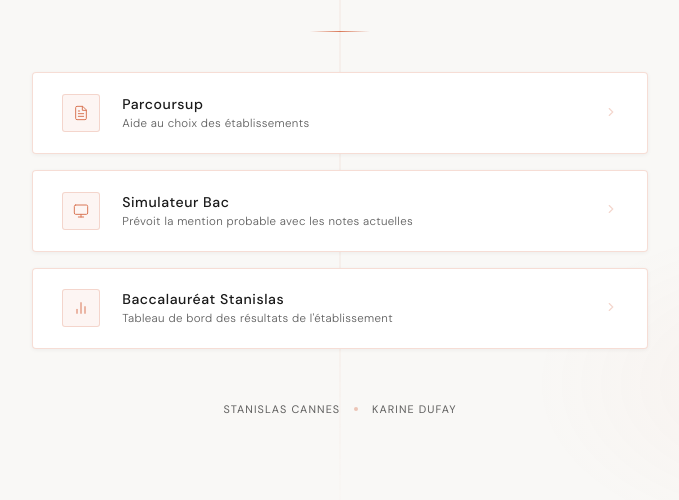
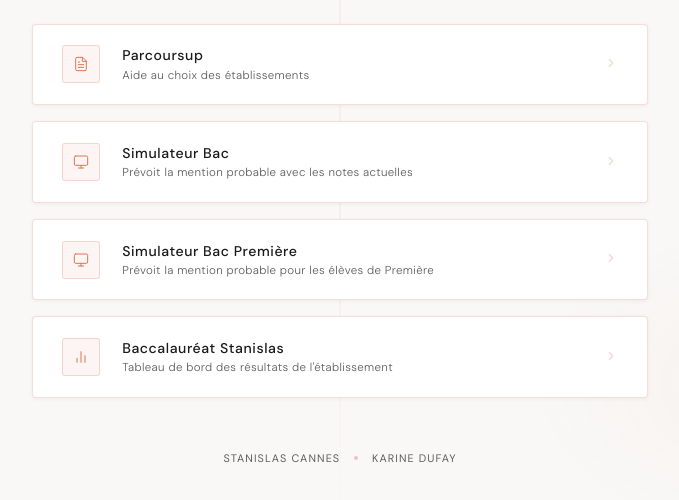
Before and after one commit to dufayk/dashboards, a plain HTML site: page index.html in a window 1280 px wide. Shown: the part 256-756 px from the top of the page, without its empty margins (300-979 px from the left). Drawn offline with nearby package versions, Linux system fonts and the light colour scheme.

Commit message:
Add files via upload

```diff
--- a/index.html
+++ b/index.html
@@ -225,6 +225,7 @@
   .btn:nth-child(1) { animation: fadeIn 0.8s 0.7s both; }
   .btn:nth-child(2) { animation: fadeIn 0.8s 0.85s both; }
   .btn:nth-child(3) { animation: fadeIn 0.8s 1s both; }
+  .btn:nth-child(4) { animation: fadeIn 0.8s 1.15s both; }
 
   /* Pied */
   .footer {
@@ -263,7 +264,7 @@
 
   <div class="btn-list">
 
-    <a class="btn" href="parcoursup_dashboard_V3.html">
+    <a class="btn" href="parcoursup_dashboard_V2.html">
       <div class="btn-icon">
         <svg viewBox="0 0 24 24"><path d="M14 2H6a2 2 0 0 0-2 2v16a2 2 0 0 0 2 2h12a2 2 0 0 0 2-2V8z"/><polyline points="14 2 14 8 20 8"/><line x1="16" y1="13" x2="8" y2="13"/><line x1="16" y1="17" x2="8" y2="17"/><polyline points="10 9 9 9 8 9"/></svg>
       </div>
@@ -281,6 +282,17 @@
       <div class="btn-text">
         <span class="btn-label">Simulateur Bac</span>
         <span class="btn-desc">Prévoit la mention probable avec les notes actuelles</span>
+      </div>
+      <div class="arrow"><svg viewBox="0 0 24 24"><polyline points="9 18 15 12 9 6"/></svg></div>
+    </a>
+
+    <a class="btn" href="Simulateur_Individuel_Premiere_2027.html">
+      <div class="btn-icon">
+        <svg viewBox="0 0 24 24"><rect x="2" y="3" width="20" height="14" rx="2" ry="2"/><line x1="8" y1="21" x2="16" y2="21"/><line x1="12" y1="17" x2="12" y2="21"/></svg>
+      </div>
+      <div class="btn-text">
+        <span class="btn-label">Simulateur Bac Première</span>
+        <span class="btn-desc">Prévoit la mention probable pour les élèves de Première</span>
       </div>
       <div class="arrow"><svg viewBox="0 0 24 24"><polyline points="9 18 15 12 9 6"/></svg></div>
     </a>
```
